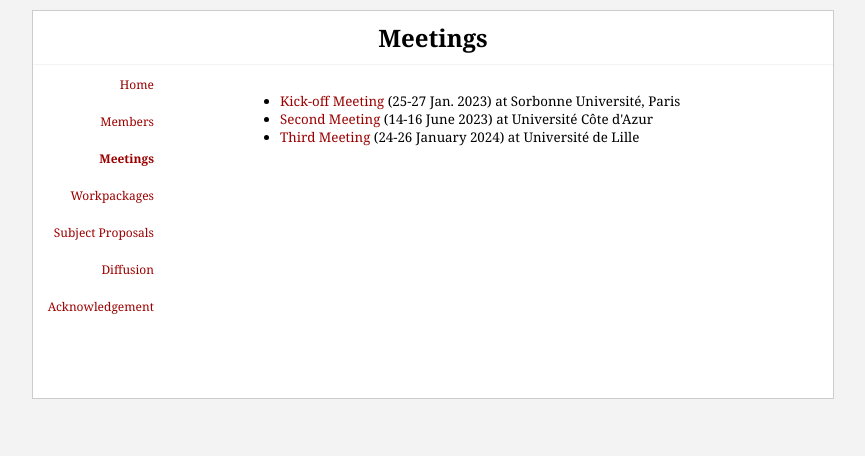
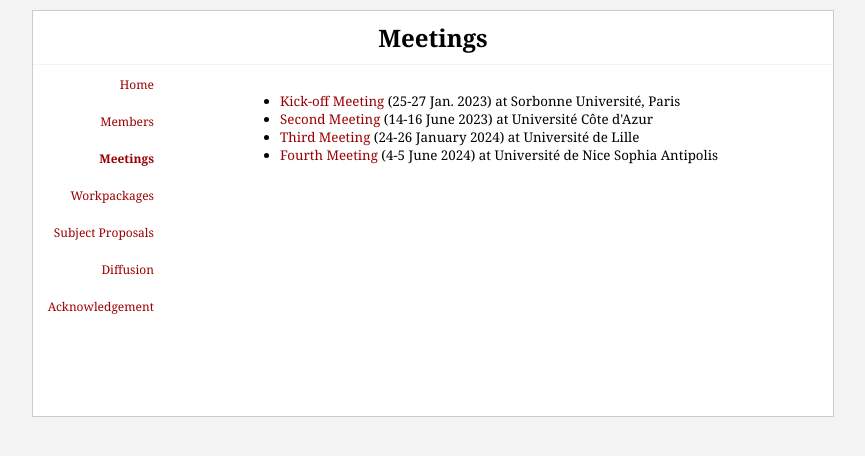
Before and after one commit to aggreey/aggreey.github.io, a plain HTML site: page meetings.html in a window 1280 px wide. Shown: the whole page, without its empty margins (207-1072 px from the left). Drawn offline with Linux system fonts and the light colour scheme; a script that the page names is missing.

Commit message:
Update meetings.html
Adding 4th meeting

```diff
--- a/meetings.html
+++ b/meetings.html
@@ -39,6 +39,8 @@
 	Universit&eacute; C&ocirc;te d'Azur</li>
   	  <li><a href="meetings/meeting3.html">Third Meeting</a> (24-26 January 2024) at
 	Universit&eacute; de Lille</li>
+  	<li><a href="meetings/meeting4.html">Fourth Meeting</a> (4-5 June 2024) at
+	Universit&eacute; de Nice Sophia Antipolis</li>
       </ul>
       <br/>
       <br/>
```
